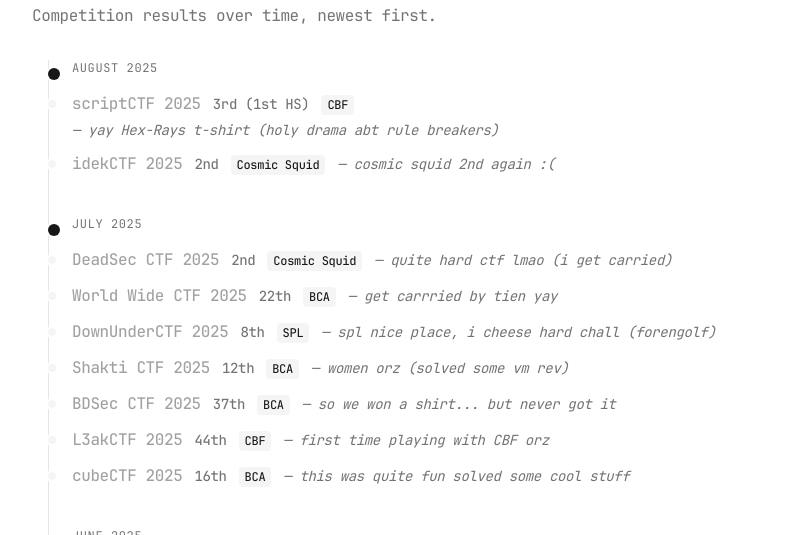
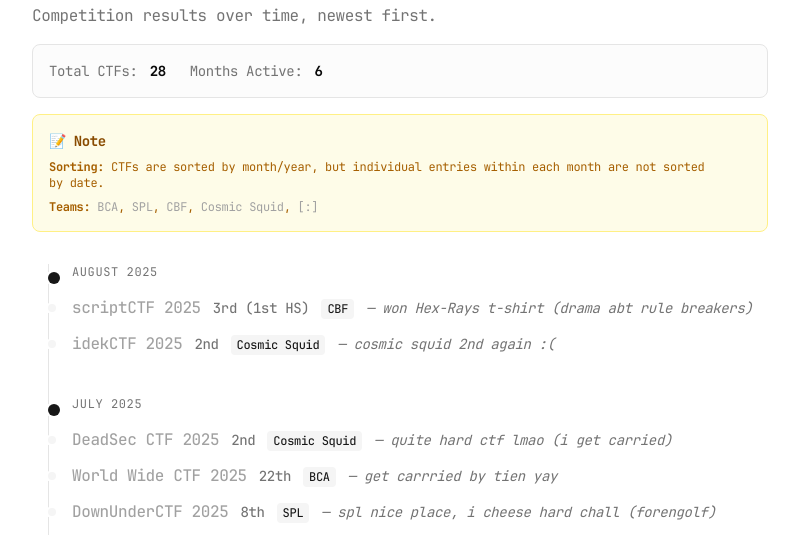
Before and after one commit to colding10/colding10.github.io, an Astro site: page /history in a window 1280 px wide. Shown: the part 186-721 px from the top of the page, without its empty margins (240-1039 px from the left). Built offline with nearby package versions, Linux system fonts and the light colour scheme; Astro itself is replaced by a stand-in of ours.

Commit message:
add orz note

```diff
--- a/src/pages/history.astro
+++ b/src/pages/history.astro
@@ -32,7 +32,7 @@
   {
     name: 'scriptCTF 2025',
     url: 'https://ctftime.org/event/2792',
-    description: 'yay Hex-Rays t-shirt (holy drama abt rule breakers)',
+    description: 'won Hex-Rays t-shirt (drama abt rule breakers)',
     placement: '3rd (1st HS)',
     team: 'CBF',
     month: 8,
@@ -316,6 +316,11 @@
 const groups = Array.from(groupsMap.values()).sort(
   (a, b) => b.year - a.year || b.month - a.month,
 )
+
+// Calculate statistics
+const totalCTFs = entries.length
+const uniqueMonthsSet = new Set(entries.map((e) => `${e.year}-${e.month}`))
+const totalMonths = uniqueMonthsSet.size
 ---
 
 <Layout class="max-w-3xl">
@@ -331,6 +336,71 @@
     <p class="text-muted-foreground mt-2">
       Competition results over time, newest first.
     </p>
+
+    <!-- Statistics -->
+    <div class="bg-secondary/30 mt-4 rounded-lg border p-4">
+      <div class="flex flex-wrap gap-6 text-sm">
+        <div>
+          <span class="text-muted-foreground">Total CTFs:</span>
+          <span class="ml-1 font-semibold">{totalCTFs}</span>
+        </div>
+        <div>
+          <span class="text-muted-foreground">Months Active:</span>
+          <span class="ml-1 font-semibold">{totalMonths}</span>
+        </div>
+      </div>
+    </div>
+
+    <!-- Disclaimer and Teams -->
+    <div
+      class="mt-4 rounded-lg border border-yellow-200 bg-yellow-50 p-4 dark:border-yellow-800 dark:bg-yellow-950/20"
+    >
+      <h2
+        class="mb-2 text-sm font-semibold text-yellow-800 dark:text-yellow-200"
+      >
+        📝 Note
+      </h2>
+      <div class="space-y-2 text-xs text-yellow-700 dark:text-yellow-300">
+        <p>
+          <strong>Sorting:</strong> CTFs are sorted by month/year, but individual
+          entries within each month are not sorted by date.
+        </p>
+        <p>
+          <strong>Teams:</strong>
+          <a
+            href="https://ctftime.org/team/283028"
+            target="_blank"
+            rel="noopener noreferrer"
+            class="font-mono hover:underline">BCA</a
+          >,
+          <a
+            href="https://ctftime.org/team/222966"
+            target="_blank"
+            rel="noopener noreferrer"
+            class="font-mono hover:underline">SPL</a
+          >,
+          <a
+            href="https://ctftime.org/team/372043"
+            target="_blank"
+            rel="noopener noreferrer"
+            class="font-mono hover:underline">CBF</a
+          >,
+          <a
+            href="https://ctftime.org/team/396585"
+            target="_blank"
+            rel="noopener noreferrer"
+            class="font-mono hover:underline">Cosmic Squid</a
+          >,
+          <a
+            href="https://ctftime.org/team/375355"
+            target="_blank"
+            rel="noopener noreferrer"
+            class="font-mono hover:underline"
+            >[:]
+          </a>
+        </p>
+      </div>
+    </div>
 
     <div class="relative mt-8">
       <div class="bg-border absolute top-0 bottom-0 left-4 w-px"></div>
```
